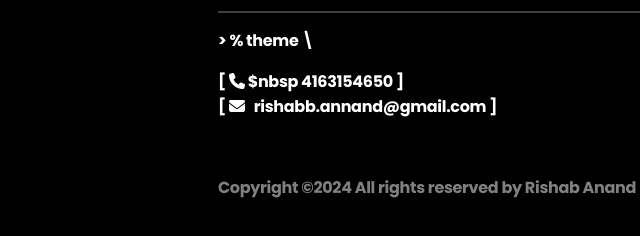
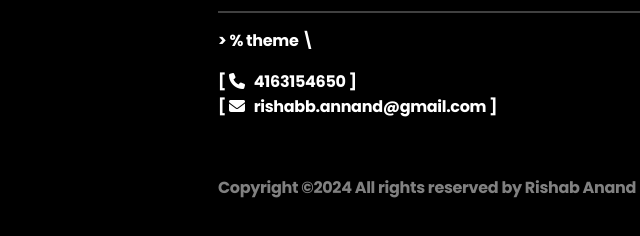
Before and after one commit to rishaband/personalwebsite, a plain HTML site: page index.html in a window 1280 px wide. Shown: the part 1146-1382 px from the top of the page, 2-642 px from the left. Drawn offline with nearby package versions, Linux system fonts and the light colour scheme; files whose address does not match are found by name.

Commit message:
Update index.html

```diff
--- a/index.html
+++ b/index.html
@@ -230,7 +230,7 @@
                 <p style="color: #fff;">> % theme \</p>
                 <p>
                     <span class="bracket" >[</span>
-                    <a class="links" style="text-decoration: none"><i class="fa-solid fa-phone"></i> $nbsp 4163154650</a>
+                    <a class="links" style="text-decoration: none"><i class="fa-solid fa-phone"></i> &nbsp 4163154650</a>
                     <span class="bracket" >]</span> <br>
                     <span class="bracket">[</span>
                     <a class="links" style="text-decoration: none"><i class="fa-solid fa-envelope"></i> &nbsp rishabb.annand@gmail.com</a>
```
